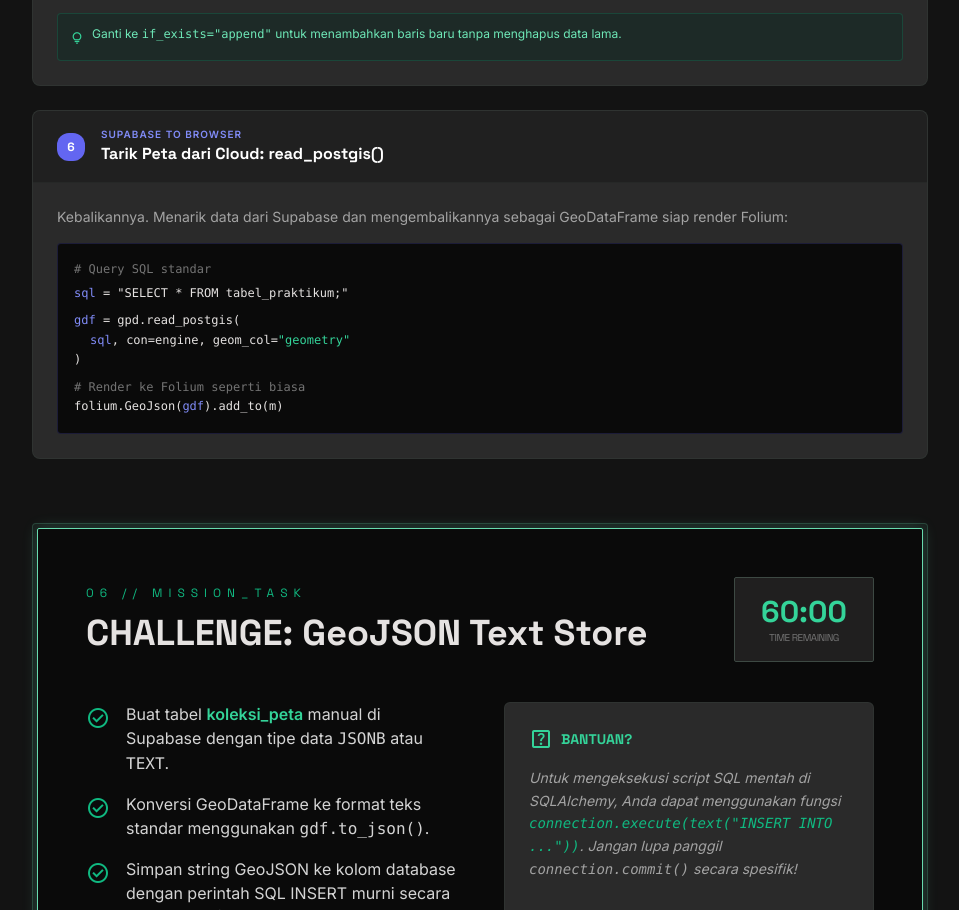
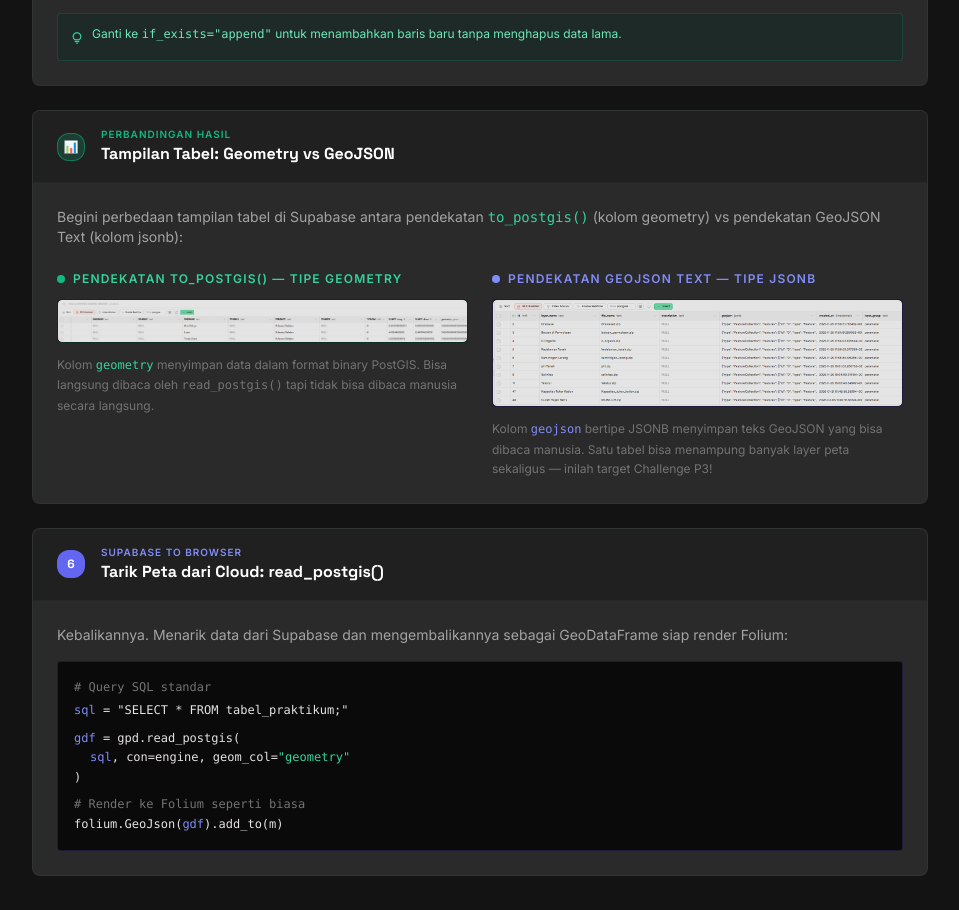
Before and after one commit to herfiadi447/kelasbasisdata, a website: page index.html in a window 1280 px wide. Shown: the part 7533-8443 px from the top of the page, without its empty margins (288-1247 px from the left). Drawn offline with nearby package versions, Linux system fonts and the light colour scheme.

Commit message:
Add geometry vs GeoJSON table comparison images to Pertemuan 3 material

```diff
--- a/index.html
+++ b/index.html
@@ -558,6 +558,40 @@
             </div>
         </div>
     </div>
+
+    <!-- Visual Comparison Block -->
+    <div class="bg-surface-container-high border border-outline-variant/30 rounded-xl overflow-hidden">
+        <div class="flex items-center gap-4 px-6 py-4 border-b border-outline-variant/20 bg-neutral-900/50">
+            <span class="w-7 h-7 rounded-full bg-emerald-500/20 border border-emerald-500/50 text-emerald-400 text-xs font-black flex items-center justify-center font-headline shrink-0">📊</span>
+            <div><div class="text-[10px] text-emerald-500 font-bold tracking-widest uppercase">Perbandingan Hasil</div><h3 class="font-headline font-bold text-white">Tampilan Tabel: Geometry vs GeoJSON</h3></div>
+        </div>
+        <div class="p-6">
+            <p class="text-sm text-neutral-400 mb-6">Begini perbedaan tampilan tabel di Supabase antara pendekatan <code class="text-emerald-400">to_postgis()</code> (kolom geometry) vs pendekatan GeoJSON Text (kolom jsonb):</p>
+            <div class="grid grid-cols-1 md:grid-cols-2 gap-6">
+                <div class="space-y-3">
+                    <div class="flex items-center gap-2">
+                        <span class="w-2 h-2 bg-emerald-500 rounded-full"></span>
+                        <span class="text-xs font-bold text-emerald-400 uppercase tracking-widest">Pendekatan to_postgis() — Tipe Geometry</span>
+                    </div>
+                    <div class="bg-neutral-950 rounded-lg overflow-hidden border border-emerald-500/20">
+                        <img src="img_geom.png" alt="Tabel Supabase dengan kolom geometry (PostGIS)" class="w-full object-cover rounded-lg opacity-90 hover:opacity-100 transition-opacity cursor-zoom-in" onclick="this.classList.toggle('scale-150') "/>
+                    </div>
+                    <p class="text-xs text-neutral-500 leading-relaxed">Kolom <code class="text-emerald-400">geometry</code> menyimpan data dalam format binary PostGIS. Bisa langsung dibaca oleh <code>read_postgis()</code> tapi tidak bisa dibaca manusia secara langsung.</p>
+                </div>
+                <div class="space-y-3">
+                    <div class="flex items-center gap-2">
+                        <span class="w-2 h-2 bg-indigo-400 rounded-full"></span>
+                        <span class="text-xs font-bold text-indigo-400 uppercase tracking-widest">Pendekatan GeoJSON Text — Tipe JSONB</span>
+                    </div>
+                    <div class="bg-neutral-950 rounded-lg overflow-hidden border border-indigo-500/20">
+                        <img src="img_geojson.png" alt="Tabel Supabase dengan kolom geojson (JSONB)" class="w-full object-cover rounded-lg opacity-90 hover:opacity-100 transition-opacity cursor-zoom-in" onclick="this.classList.toggle('scale-150')"/>
+                    </div>
+                    <p class="text-xs text-neutral-500 leading-relaxed">Kolom <code class="text-indigo-400">geojson</code> bertipe JSONB menyimpan teks GeoJSON yang bisa dibaca manusia. Satu tabel bisa menampung banyak layer peta sekaligus — inilah target Challenge P3!</p>
+                </div>
+            </div>
+        </div>
+    </div>
+
     <div class="bg-surface-container-high border border-outline-variant/30 rounded-xl overflow-hidden">
         <div class="flex items-center gap-4 px-6 py-4 border-b border-outline-variant/20 bg-neutral-900/50">
             <span class="w-7 h-7 rounded-full bg-indigo-500 text-white text-xs font-black flex items-center justify-center font-headline shrink-0">6</span>
```
Also changed, not shown: img_geojson.png (added), img_geom.png (added).
